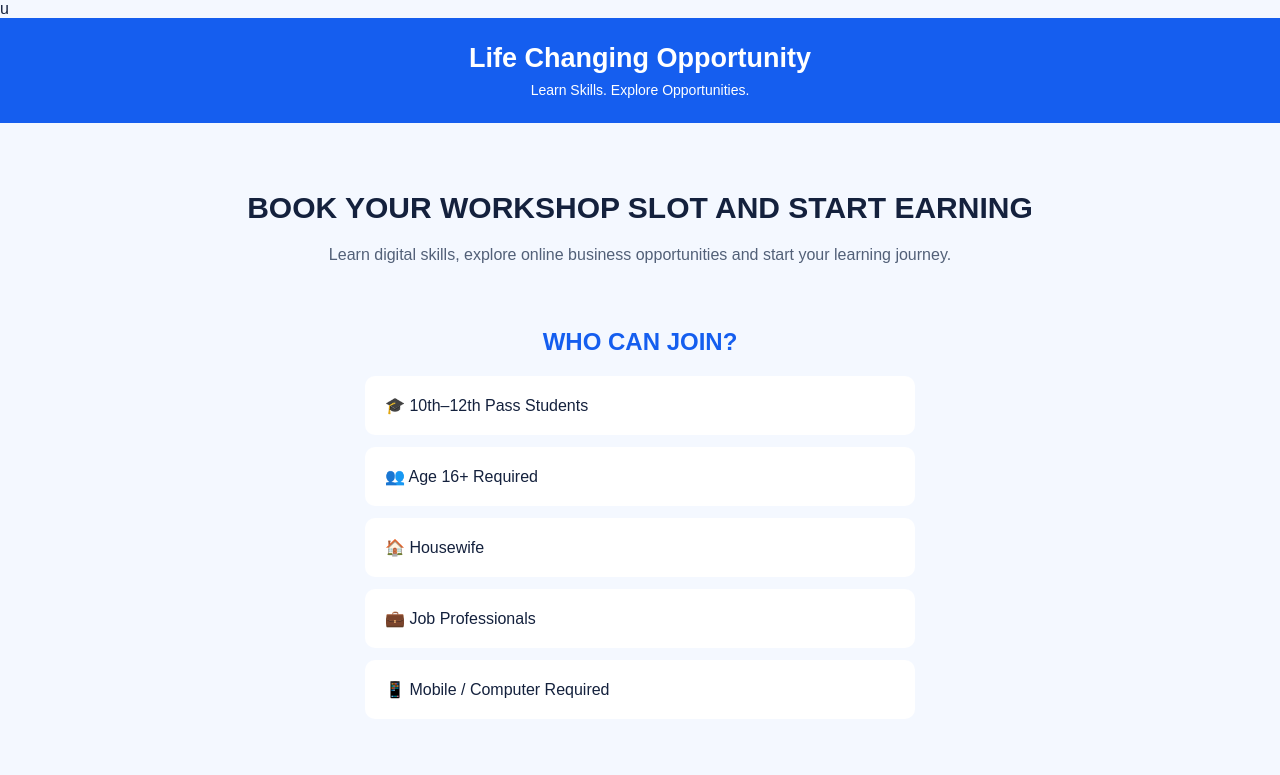
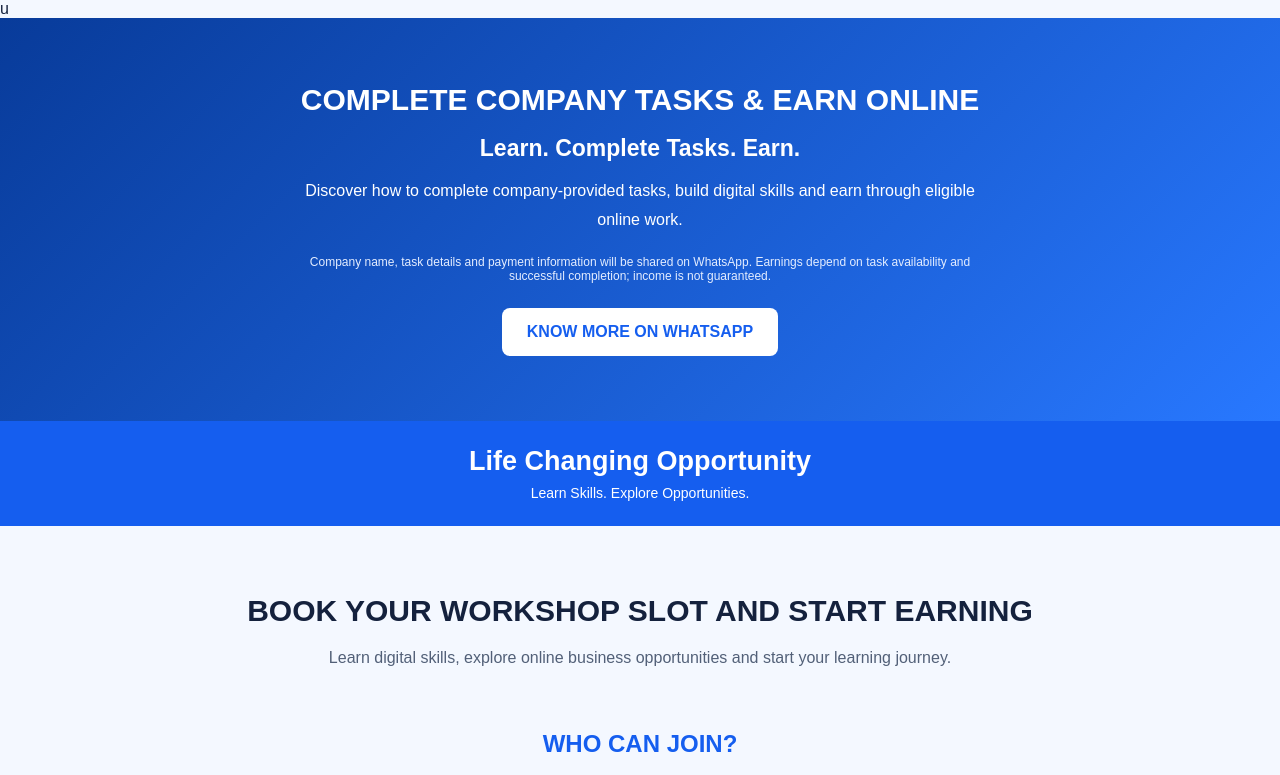
Before and after one commit to harshitjadhav/skillgrow, a plain HTML site: page index.html in a window 1280 px wide. Shown: the top 775 px of the page. Drawn offline with Linux system fonts and the light colour scheme.

Commit message:
Update index.html

```diff
--- a/index.html
+++ b/index.html
@@ -97,6 +97,37 @@ u
   </style>
 </head>
 
+<!-- ONLINE EARNING SECTION -->
+
+<section style="background:linear-gradient(135deg,#083b9a,#2878ff); color:white; text-align:center; padding:65px 20px;">
+
+  <h2 style="font-size:30px; margin-bottom:18px;">
+    COMPLETE COMPANY TASKS & EARN ONLINE
+  </h2>
+
+  <h3 style="font-size:23px; margin-bottom:15px;">
+    Learn. Complete Tasks. Earn.
+  </h3>
+
+  <p style="max-width:700px; margin:auto; line-height:1.8;">
+    Discover how to complete company-provided tasks,
+    build digital skills and earn through eligible online work.
+  </p>
+
+  <p style="max-width:700px; margin:20px auto 0; font-size:12px; color:#e4edff;">
+    Company name, task details and payment information
+    will be shared on WhatsApp. Earnings depend on task
+    availability and successful completion; income is not guaranteed.
+  </p>
+
+  <a href="https://wa.me/919356924298?text=Hello%2C%20I%20want%20to%20know%20about%20company%20tasks%20and%20earning."
+     target="_blank"
+     style="display:inline-block; background:white; color:#155eef; padding:15px 25px; border-radius:8px; text-decoration:none; font-weight:bold; margin-top:25px;">
+     KNOW MORE ON WHATSAPP
+  </a>
+
+</section>
+
 <body>
 
   <header>
```
